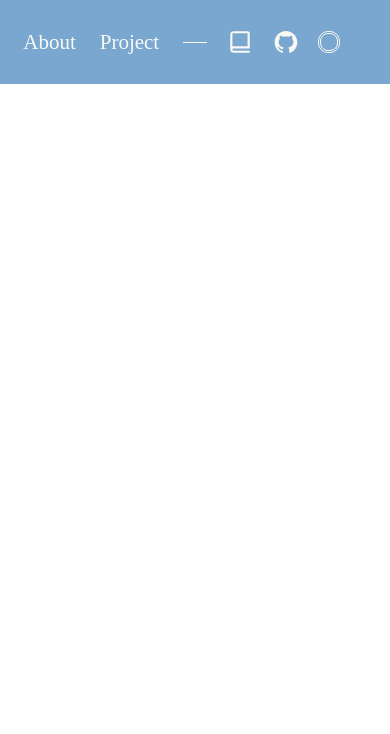
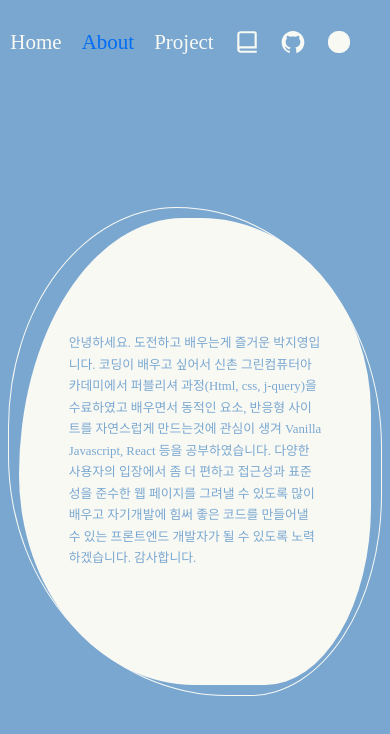
Before and after one commit to jiiiy0510o/portfolio, a React (Create React App) app: page /portfolio/about in a window 390 px wide. Before the commit this address had no page. Shown: the top 734 px of the page. Built offline with nearby package versions, Linux system fonts and the light colour scheme; a web font is replaced by a local one.

Commit message:
모바일사이즈 수정

```diff
--- a/src/App.js
+++ b/src/App.js
@@ -55,9 +55,9 @@ function App() {
           <GlobalStyle />
           <Header />
           <Routes>
-            <Route path="/portfolio" element={<Home />}></Route>
-            <Route path="/about" element={<About />}></Route>
-            <Route path="/project" element={<Project />}></Route>
+            <Route path="/portfolio/about" element={<About />}></Route>
+            <Route path="/portfolio/project" element={<Project />}></Route>
+            <Route path="/portfolio/" element={<Home />}></Route>
           </Routes>
         </ThemeProvider>
       </BrowserRouter>
--- a/src/components/Header.js
+++ b/src/components/Header.js
@@ -25,8 +25,8 @@ const Item = styled.li`
     padding: 0 16px;
   }
   @media screen and (max-width: 500px) {
-    right: -6%;
-    padding: 0 12px;
+    right: 4%;
+    padding: 0 10px;
   }
 `;
 const Button = styled.button`
@@ -36,14 +36,14 @@ const Button = styled.button`
   border-radius: 10px;
   margin: 0 10px;
   padding: 8px;
-  background-color: transparent;
+  background-color: ${(props) => props.theme.accentColor};
   &:hover {
     transform: scale(1.2);
     transition: 0.2s;
   }
   @media screen and (max-width: 500px) {
-    display: block;
-    margin-left: 26px;
+    margin: 0;
+    padding: 8px;
   }
 `;
 const Contact = styled.span`
@@ -64,6 +64,9 @@ const LineBox = styled.div`
   width: 6vw;
   height: 1px;
   background-color: ${(props) => props.theme.accentColor};
+  @media screen and (max-width: 500px) {
+    display: none;
+  }
 `;
 
 function Header() {
@@ -74,17 +77,17 @@ function Header() {
   return (
     <Items>
       <Item>
-        <NavLink to="/" exact={true} style={({ isActive }) => ({ color: isActive ? "#036DF3" : null })}>
+        <NavLink to="/portfolio/" exact={true} style={({ isActive }) => ({ color: isActive ? "#036DF3" : null })}>
           Home
         </NavLink>
       </Item>
       <Item>
-        <NavLink to="/about" style={({ isActive }) => ({ color: isActive ? "#036DF3" : null })}>
+        <NavLink to="/portfolio/about" style={({ isActive }) => ({ color: isActive ? "#036DF3" : null })}>
           About
         </NavLink>
       </Item>
       <Item>
-        <NavLink to="/project" style={({ isActive }) => ({ color: isActive ? "#036DF3" : null })}>
+        <NavLink to="/portfolio/project" style={({ isActive }) => ({ color: isActive ? "#036DF3" : null })}>
           Project
         </NavLink>
       </Item>
--- a/src/routes/About.js
+++ b/src/routes/About.js
@@ -11,6 +11,7 @@ const Wrapper = styled.div`
   justify-content: space-around;
   align-items: center;
   overflow-x: hidden;
+  overflow-y: hidden;
 `;
 const SideAbout = styled.aside`
   top: 7vh;
@@ -129,8 +130,12 @@ const Text = styled.p`
     font-size: 1.06rem;
   }
   @media screen and (max-width: 500px) {
-    padding: 0 36px;
-    font-size: 1.02rem;
+    padding: 0 40px;
+    font-size: 0.96rem;
+  }
+  @media screen and (max-width: 400px) {
+    padding: 0 50px;
+    font-size: 0.8rem;
   }
 `;
 const Img = styled.img`
```
Also changed, not shown: public/index.html (+1 -22 lines), 1 other file (tests, documents, lock files or other folders).
